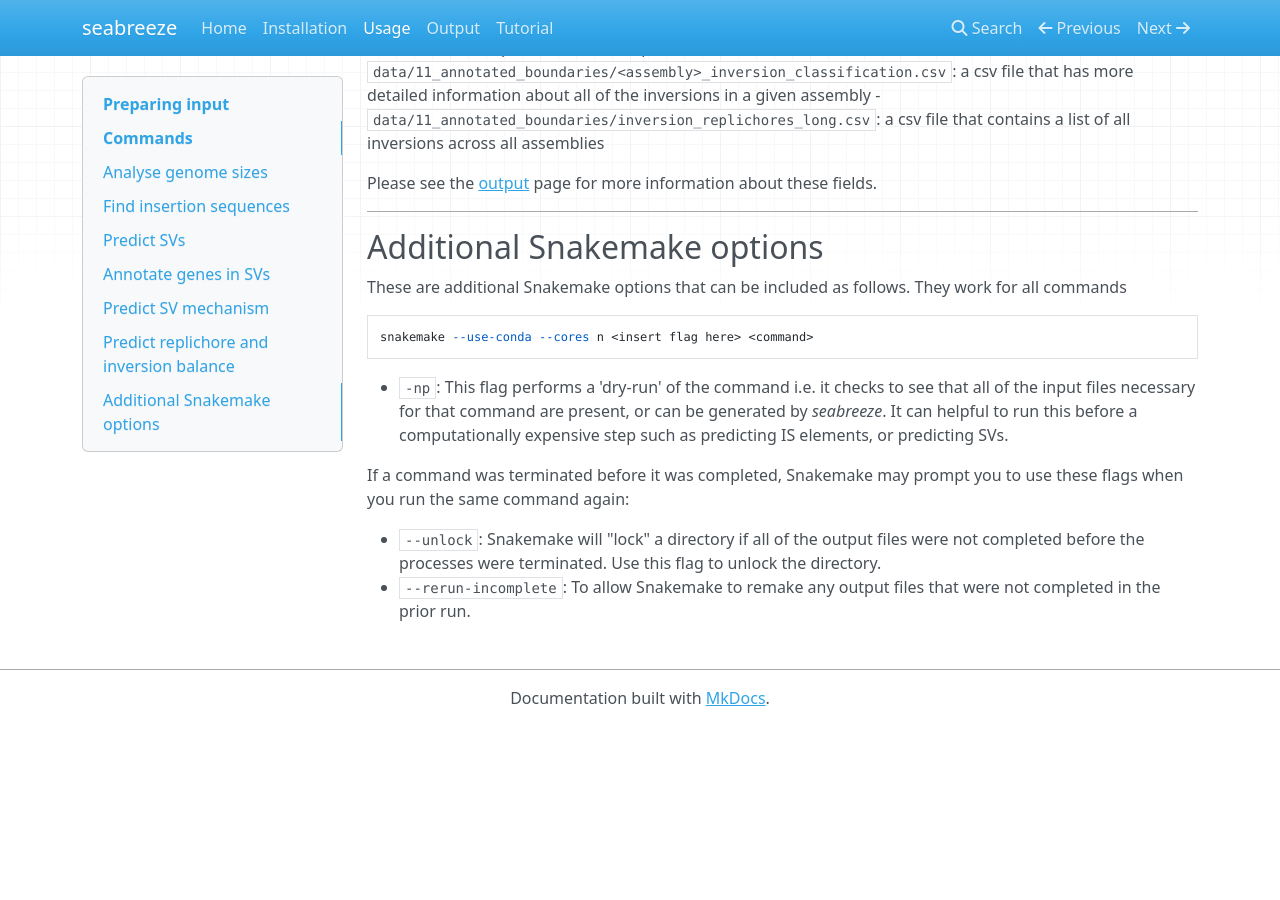
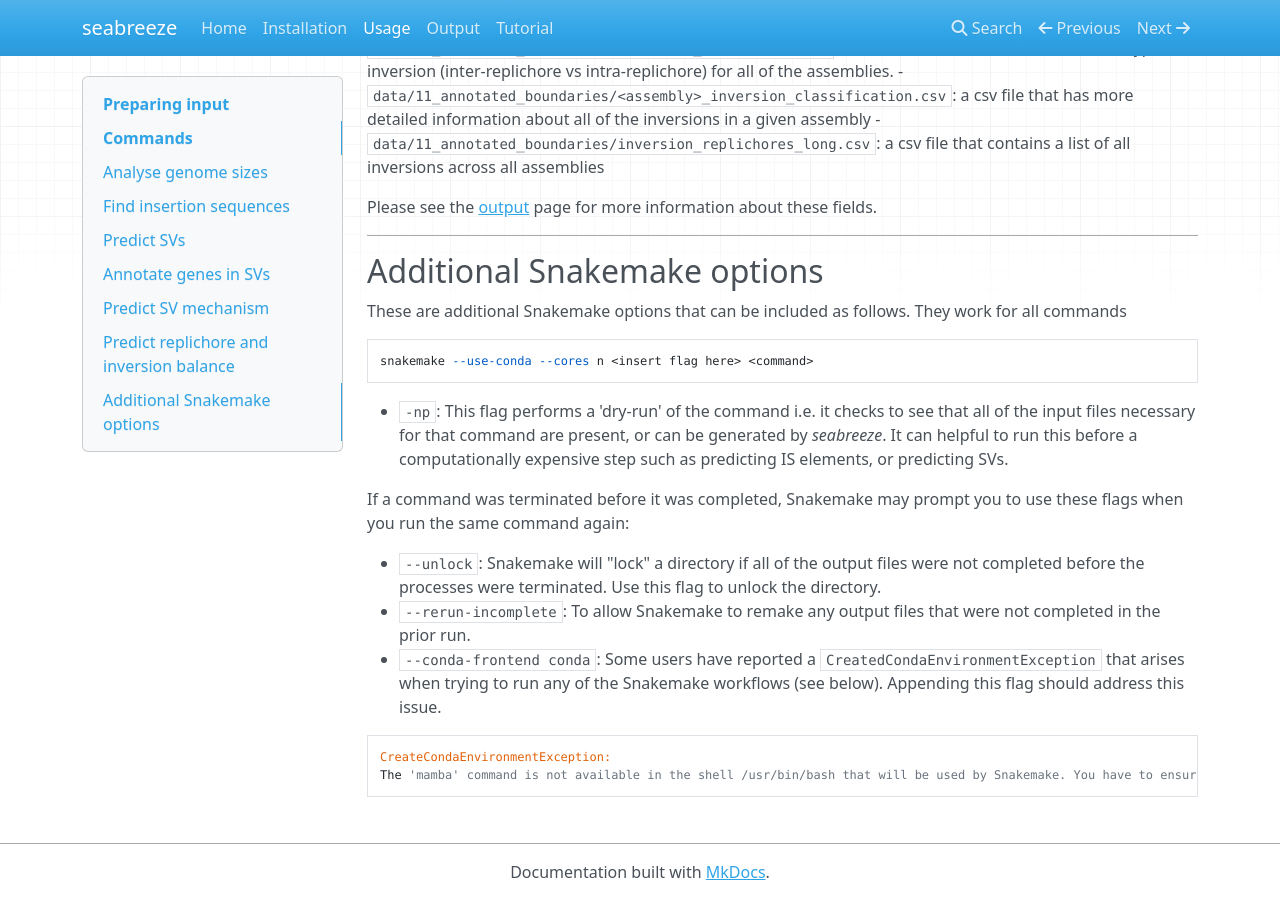
Before and after one commit to barricklab/seabreeze, an MkDocs documentation site: the page built from documentation/docs/usage.md, in a window 1280 px wide and 900 px high, scrolled down 4674 px. Built offline with MkDocs 1.6.1, drawn with Linux system fonts in a browser that asks for light colours; nearby versions of some CDN libraries; before the commit the page ends 5400 px from its top, so only the background shows below that; some of the changed text lies outside the part shown.

Commit message:
Update documentation

````diff
--- a/documentation/docs/usage.md
+++ b/documentation/docs/usage.md
@@ -58,7 +58,7 @@ All of the _seabreeze_ commands take the following format and should be executed
 ```
 snakemake --use-conda --cores n <command>
 ```
-Where n is the number of cores to be used to execute the command. Following sections describe commands that can be used. Additional flags can be added to commands and are detailed in 'Additional Options'.
+Where n is the number of cores to be used to execute the command. Following sections describe commands that can be used. Additional flags can be added to commands for useful functionality or to circumvent exceptions. They are detailed in 'Additional Options'.
 
 ## Analyse genome sizes
 
@@ -172,3 +172,9 @@ If a command was terminated before it was completed, Snakemake may prompt you to
 
 - `--unlock`:  Snakemake will "lock" a directory if all of the output files were not completed before the processes were terminated. Use this flag to unlock the directory.
 - `--rerun-incomplete`:  To allow Snakemake to remake any output files that were not completed in the prior run.
+- `--conda-frontend conda`: Some users have reported a `CreatedCondaEnvironmentException` that arises when trying to run any of the Snakemake workflows (see below). Appending this flag should address this issue.
+
+```
+CreateCondaEnvironmentException:
+The 'mamba' command is not available in the shell /usr/bin/bash that will be used by Snakemake. You have to ensure that it is in your PATH, e.g., first activating the conda base environment with `conda activate base`.The mamba package manager (https://github.com/mamba-org/mamba) is a fast and robust conda replacement. It is the recommended way of using Snakemake's conda integration. It can be installed with `conda install -n base -c conda-forge mamba`. If you still prefer to use conda, you can enforce that by setting `--conda-frontend conda`.
+```
````
